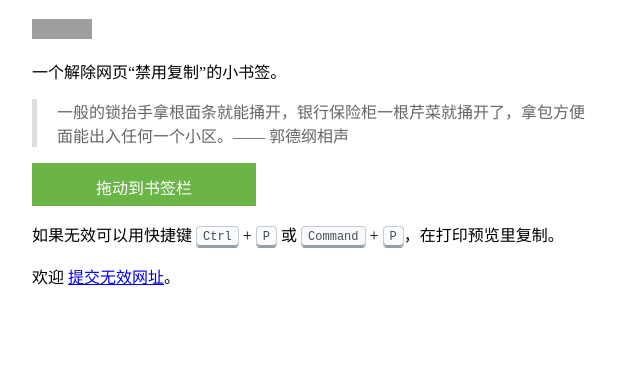
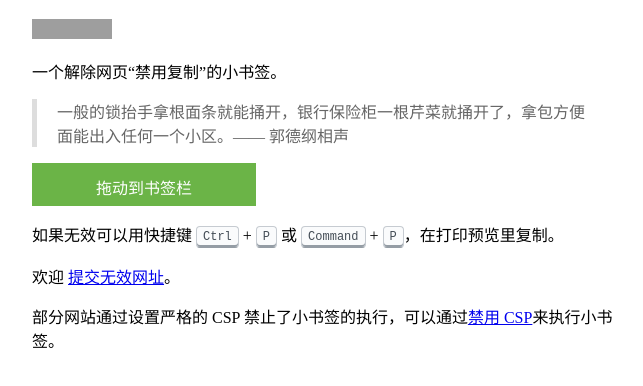
Before and after one commit to yulanggong/celery, a website: page index.html in a window 1280 px wide. Shown: the part 70-456 px from the top of the page, without its empty margins (308-951 px from the left). Drawn offline with Linux system fonts and the light colour scheme; grey boxes are pictures that could not be loaded.

Commit message:
增加关于 CSP 的描述

```diff
--- a/index.html
+++ b/index.html
@@ -64,12 +64,13 @@
 <body>
   <h1>🌿于老爷子的芹菜</h1>
   <p>
-    <iframe src="https://ghbtns.com/github-btn.html?user=yulanggong&amp;repo=celery&amp;type=star&amp;count=false&amp;v=2" frameborder="0" scrolling="0" width="60px" height="20px"></iframe>
+    <iframe src="https://ghbtns.com/github-btn.html?user=yulanggong&amp;repo=celery&amp;type=star&amp;count=true&amp;v=2" frameborder="0" scrolling="0" width="80px" height="20px"></iframe>
   </p>
   <p>一个解除网页“禁用复制”的小书签。</p>
   <blockquote>一般的锁抬手拿根面条就能捅开，银行保险柜一根芹菜就捅开了，拿包方便面能出入任何一个小区。—— 郭德纲相声</blockquote>
   <a class=btn href="javascript:!function e(t){function n(){}function o(e){e[i].removeChild(e)}function r(e){return[].slice.call(t.querySelectorAll(e))}function c(t){function n(){s(function(){if(!o)try{var n=t.contentDocument;n.body.childNodes.length&&(o=1,e(n))}catch(e){o=0}},100)}a[l](function(e){t['on'+e]=null});var o;n(),t.onload=n}for(var i='parentNode',l='forEach',a='contextmenu dragstart selectstart select copy beforecopy mouseup mousedown'.split(' '),u=setTimeout(n,0);u>=0;u--)clearTimeout(u);for(u=setInterval(n,1e8);u>=0;u--)clearInterval(u);var s=setTimeout;setTimeout=setInterval=n,r('script')[l](o);var m=[];r('iframe,frame')[l](function(e){m.push(e),e[i].replaceChild(t.createElement('script'),e)});var f=t.documentElement.innerHTML;t.open(),t.write('<!DOCTYPE html>'),t.close(),t.documentElement.innerHTML=f,r('script')[l](function(e){e[i].replaceChild(m.shift(),e)}),r('*')[l](c),c(t),a[l](function(e){t.addEventListener(e,function(e){e.stopPropagation()},!0)});var p=t.createElement('style');p.innerHTML='*{-webkit-user-select:text!important;-moz-user-select:text!important;user-select:text!important;}',t.body.appendChild(p)}(document);">🌿</a>
   <p>如果无效可以用快捷键 <kbd>Ctrl</kbd> + <kbd>P</kbd> 或 <kbd>Command</kbd> + <kbd>P</kbd>，在打印预览里复制。</p>
   <p>欢迎 <a href="https://github.com/yulanggong/celery/issues">提交无效网址</a>。</p>
+  <p>部分网站通过设置严格的 CSP 禁止了小书签的执行，可以通过<a href="https://stackoverflow.com/questions/27323631">禁用 CSP</a>来执行小书签。</p>
 </body>
 </html>
```
Also changed, not shown: README.md.
